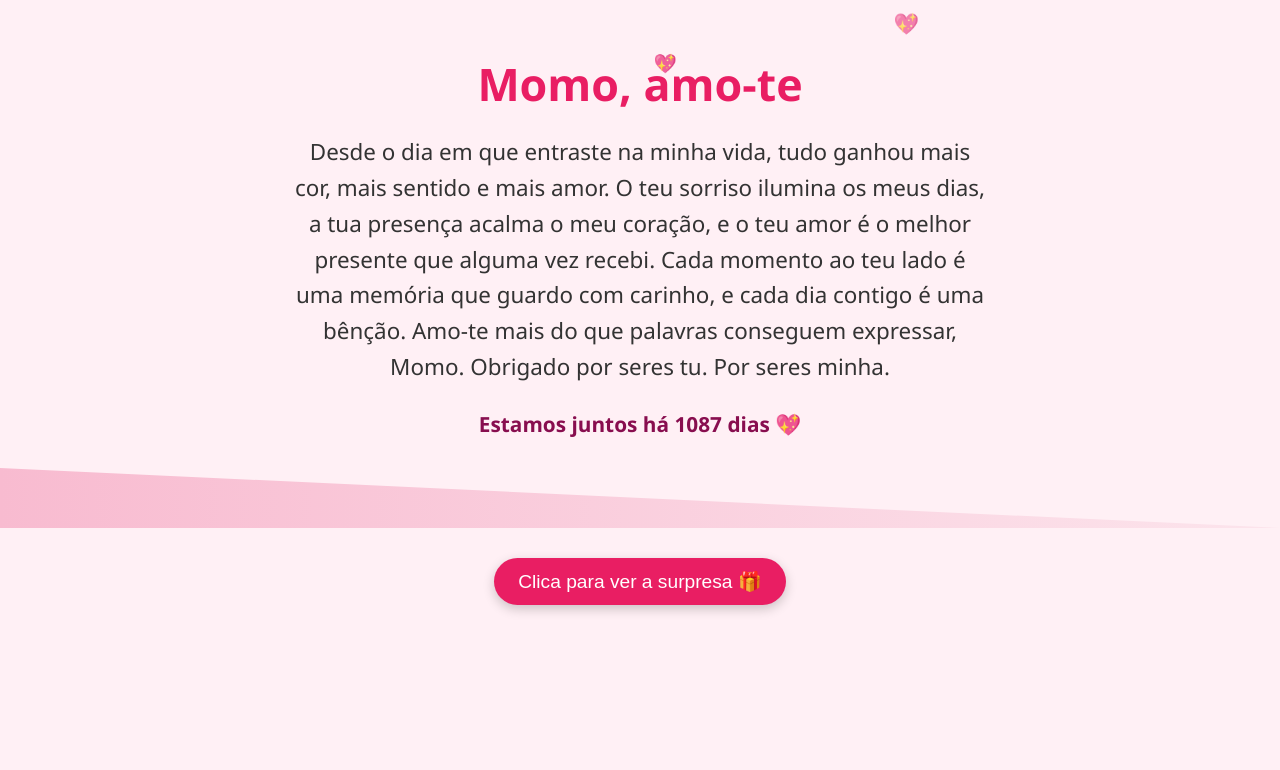
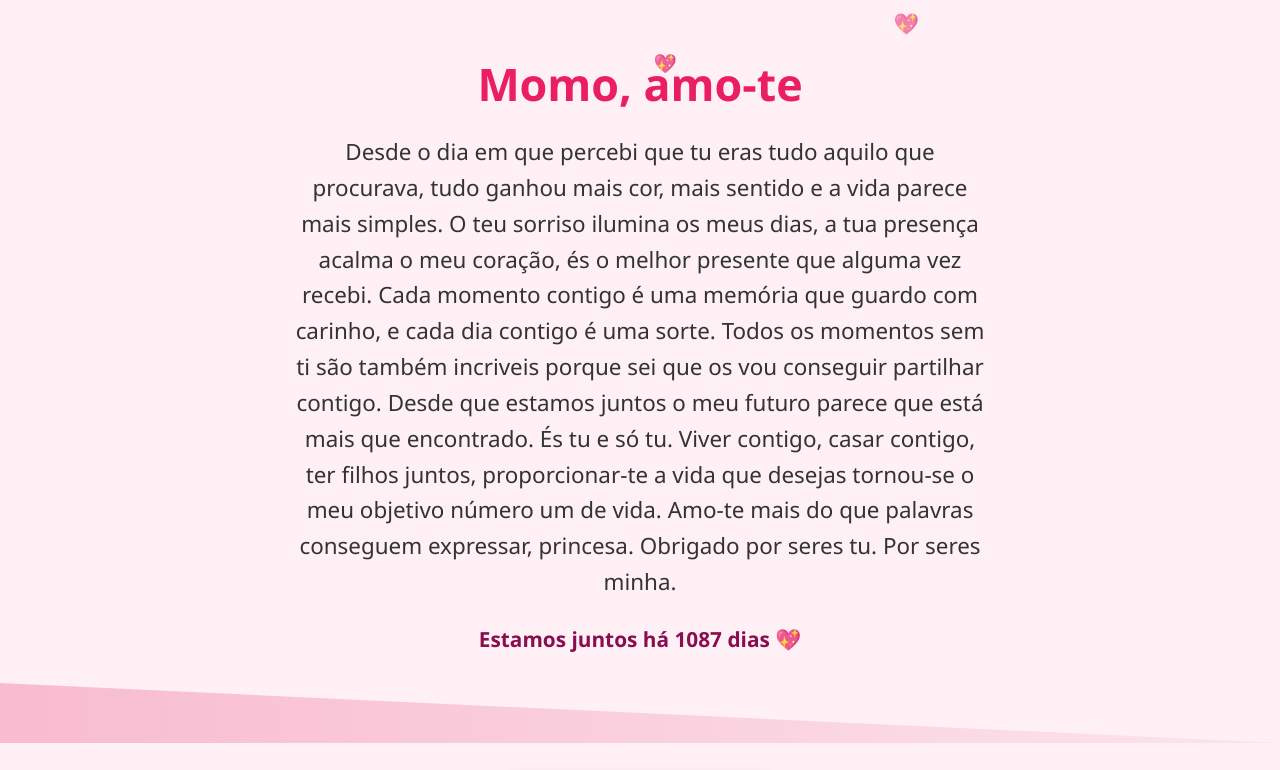
Before and after one commit to JoaoCristo/prenda, a plain HTML site: page index.html in a window 1280 px wide. Shown: the part 734-1504 px from the top of the page. Drawn offline with Linux system fonts and the light colour scheme.

Commit message:
Update index.html

```diff
--- a/index.html
+++ b/index.html
@@ -332,10 +332,14 @@
   <div class="container">
     <h1>Momo, amo-te</h1>
     <p>
-      Desde o dia em que entraste na minha vida, tudo ganhou mais cor, mais sentido e mais amor.
-      O teu sorriso ilumina os meus dias, a tua presença acalma o meu coração, e o teu amor é o melhor presente que alguma vez recebi.
-      Cada momento ao teu lado é uma memória que guardo com carinho, e cada dia contigo é uma bênção.
-      Amo-te mais do que palavras conseguem expressar, Momo.
+      Desde o dia em que percebi que tu eras tudo aquilo que procurava, tudo ganhou mais cor, mais sentido e a vida parece mais simples.
+      O teu sorriso ilumina os meus dias, a tua presença acalma o meu coração, és o melhor presente que alguma vez recebi.
+      Cada momento contigo é uma memória que guardo com carinho, e cada dia contigo é uma sorte. Todos os momentos sem ti são também incriveis porque
+      sei que os vou conseguir partilhar contigo.
+      Desde que estamos juntos o meu futuro parece que está mais que encontrado. És tu e só tu. Viver contigo, casar contigo, ter filhos juntos, proporcionar-te a vida que
+      desejas tornou-se o meu objetivo número um de vida.
+      Amo-te mais do que palavras conseguem expressar, princesa.
+
       Obrigado por seres tu. Por seres minha.
     </p>
     <div class="counter" id="daysTogether"></div>
@@ -350,7 +354,7 @@
       <p>
         Preparei algo muito especial para nós...<br>
         Um momento só nosso, longe de tudo, para celebrar os 3 anos mais incríveis da minha vida!<br><br>
-        ❤️ Estamos prestes a embarcar numa <strong>viagem surpresa</strong> onde cada passo será vivido com amor, alegria e novas memórias a dois.
+        ❤️ Vamos embarcar numa <strong>viagem</strong> onde vamos poder aproveitar a companhia um do outro, criar novas memórias juntos e acima de tudo divertirmo-nos.
       </p>
 
       <h2>De Lisboa até Arouca... com amor 🚗💞</h2>
@@ -373,13 +377,14 @@
 <section id="aroucaSection" class="gift-section">
   <h2>O que vamos fazer em Arouca 🌄</h2>
   <p>
-    Preparei um plano especial para nós em Arouca, cheio de natureza, emoção e muito amor. Cada momento será único!
+    Preparei um plano especial para nós em Arouca, cheio de natureza, emoção e muito amor. Não é Abu Dhabi mas eventualmente lá chegaremos, desde que continues comigo hehe. 😉
   </p>
   <ul style="list-style: none; padding-left: 0;">
     <li>Caminhar de mãos dadas nos Passadiços do Paiva🌉</li>
     <li>⛰️ Atravessar a ponte suspensa 516 Arouca (se o coração aguentar!)</li>
     <li>Piquenique com vista para as montanhas🍃</li>
-    <li>🛏️ Descansar num alojamento romântico em plena natureza</li>
+    <li>🛏️ Descansar num alojamento romântico em plena natureza (com piscina😲)</li>
+    <li>🍪 Comer beeeeeeeeeeeeeeeeeeem à brava</li>
 <li>
   Apanhar Pokemons <img src="https://raw.githubusercontent.com/PokeAPI/sprites/master/sprites/pokemon/25.png" alt="Pikachu" style="width: 30px; vertical-align: middle; margin-right: 8px;">
 </li>
```
